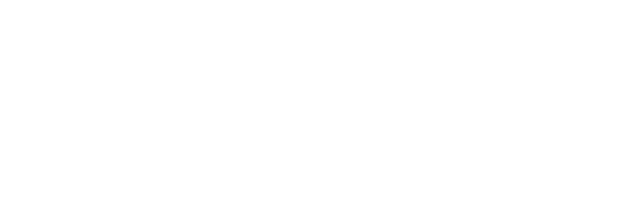
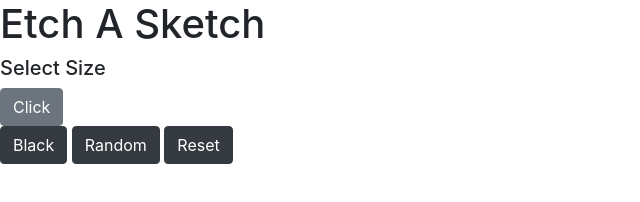
Before and after one commit to Zopyros/odin-projects, a plain HTML site: page sketch/index.html in a window 1280 px wide. Shown: the whole page, without its empty margins (0-640 px from the left). Drawn offline with nearby package versions, Linux system fonts and the light colour scheme.

Commit message:
Add buttons using bootstrap

```diff
--- a/sketch/index.html
+++ b/sketch/index.html
@@ -6,9 +6,28 @@
     <meta name="viewport" content="width=device-width, initial-scale=1.0">
     <title> Etch A Sketch </title>
     <link rel="stylesheet" href="styles.css">
+    <link rel="stylesheet" href="https://cdn.jsdelivr.net/npm/bootstrap@4.1.3/dist/css/bootstrap.min.css" integrity="sha384-MCw98/SFnGE8fJT3GXwEOngsV7Zt27NXFoaoApmYm81iuXoPkFOJwJ8ERdknLPMO" crossorigin="anonymous">
 
 </head>
 <body>
+    <h1> Etch A Sketch</h1>
+    <div class ="header">
+        <h5> Select Size </h5>
+        <button id ="popup" class="btn btn-secondary"> Click </button>
+
+    </div>
+    <div class="container"></div>
+    <div class="footer">
+        <button class="btn btn-dark">Black</button>
+        <button class="btn btn-dark">Random</button>
+        <button class="btn btn-dark">Reset</button>
+
+
+    </div>
+
+
+
+
 
 </body>
 <script src="sketch.js"></script>
```
